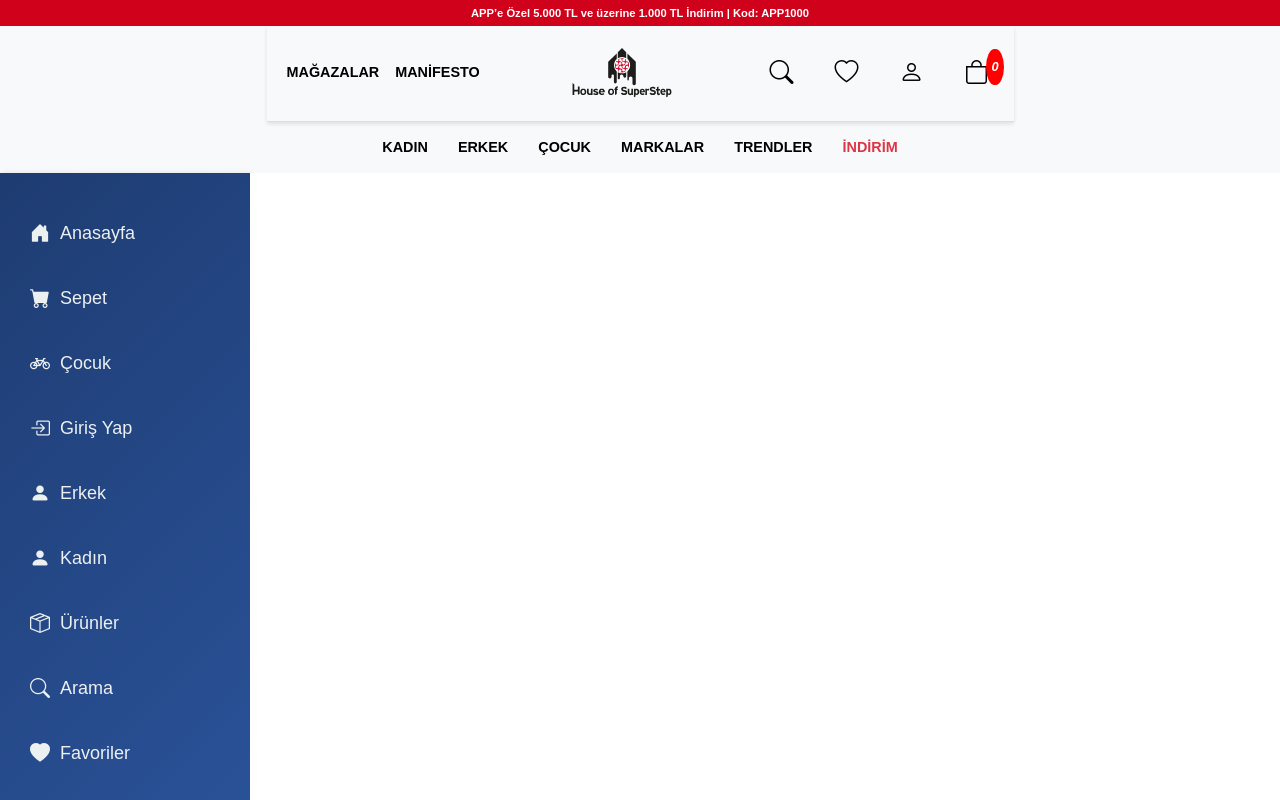
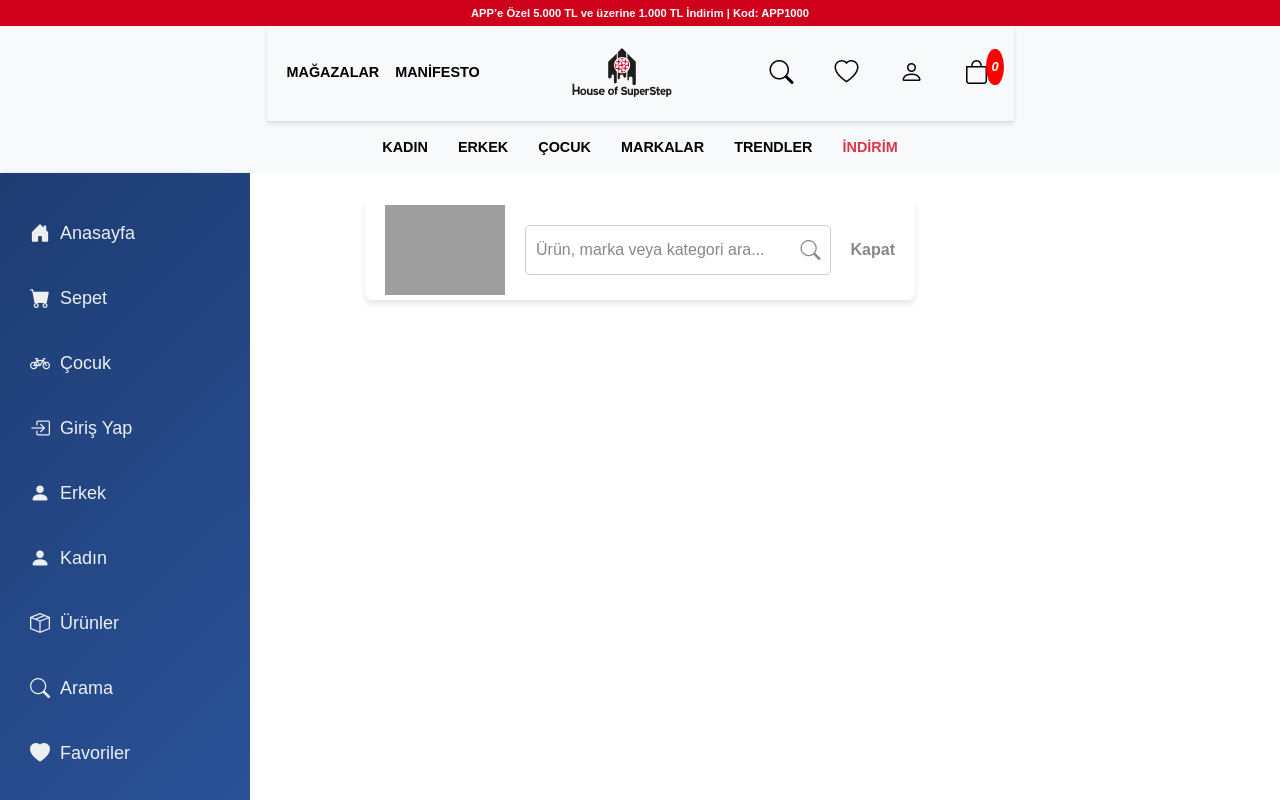
Before and after one commit to Enisoksz/houseofsuperstep, a Nuxt app: page /search in a window 1280 px wide. Shown: the top 800 px of the page. Built offline with nearby package versions, Linux system fonts and the light colour scheme; grey boxes are pictures that could not be loaded.

Commit message:
SearchBar added

```diff
--- /dev/null
+++ b/components/SearchBar.vue
@@ -0,0 +1,122 @@
+<template>
+  <div class="search-bar">
+    <!-- Logo -->
+    <img src="/public/aa.svg" alt="Logo" class="search-image" />
+
+    <!-- Arama Kutusu -->
+    <div class="search-input-wrapper">
+      <input
+        type="text"
+        v-model="query"
+        class="search-input"
+        placeholder="Ürün, marka veya kategori ara..."
+      />
+      <i class="bi bi-search search-icon" @click="search"></i>
+    </div>
+
+    <!-- Kapat Düğmesi -->
+    <a href="#" class="close-link" @click.prevent="clearSearch">Kapat</a>
+  </div>
+</template>
+
+<script>
+export default {
+  name: "SearchBar",
+  data() {
+    return {
+      query: "", // Arama kutusunun içeriği
+    };
+  },
+  methods: {
+    search() {
+      const results = [
+        { name: "Nike Air Max", link: "/urunler/nike-air-max" },
+        { name: "Adidas Superstar", link: "/urunler/adidas-superstar" },
+        { name: "Puma RS-X", link: "/urunler/puma-rs-x" },
+      ];
+
+      // Filtreleme
+      const filteredResults = results.filter((item) =>
+        item.name.toLowerCase().includes(this.query.toLowerCase())
+      );
+
+      if (filteredResults.length > 0) {
+        console.log("Sonuçlar:", filteredResults);
+      } else {
+        console.log("Sonuç bulunamadı.");
+      }
+    },
+    clearSearch() {
+      this.query = ""; // Arama kutusu temizleme
+    },
+  },
+};
+</script>
+
+<style scoped>
+body {
+  background-color: #f8f9fa;
+  margin: 0;
+  padding: 0;
+}
+.search-bar {
+  display: flex;
+  align-items: center;
+  justify-content: center;
+  position: fixed; /* Navbar üstüne çıkması için fixed kullanıyoruz */
+  top: 200px; /* Daha aşağı taşımak için top değerini artırdık */
+  left: 50%;
+  transform: translateX(-50%);
+  width: 550px;
+  height: 100px;
+  z-index: 1000; /* Navbar'ın üstüne çıkması için z-index ayarı */
+  background-color: #fff; /* Arka plan beyaz */
+  box-shadow: 0px 4px 6px rgba(0, 0, 0, 0.1); /* Hafif bir gölge */
+  border-radius: 8px;
+  padding: 20px;
+}
+.search-image {
+  width: 120px;
+  height: auto;
+  margin-right: 20px;
+}
+.search-input-wrapper {
+  position: relative;
+  flex-grow: 1;
+}
+.search-input {
+  width: 100%;
+  height: 50px;
+  border: 1px solid #ccc;
+  border-radius: 5px;
+  padding: 10px;
+  padding-right: 40px;
+  font-size: 16px;
+  color: #333;
+  outline: none;
+}
+.search-input::placeholder {
+  color: #888;
+  opacity: 1;
+}
+.search-icon {
+  position: absolute;
+  top: 50%;
+  right: 10px;
+  transform: translateY(-50%);
+  font-size: 20px;
+  color: #888;
+  cursor: pointer;
+}
+.close-link {
+  font-size: 16px;
+  color: #888;
+  text-decoration: none;
+  font-weight: bold;
+  cursor: pointer;
+  margin-left: 20px;
+}
+.close-link:hover {
+  color: #000;
+}
+</style>
--- /dev/null
+++ b/pages/search.vue
@@ -0,0 +1,15 @@
+<template>
+    <div>
+      <SearchBar />
+    </div>
+  </template>
+
+  <script>
+  import SearchBar from "~/components/SearchBar.vue";
+
+  export default {
+    components: {
+      SearchBar,
+    },
+  };
+  </script>
```
